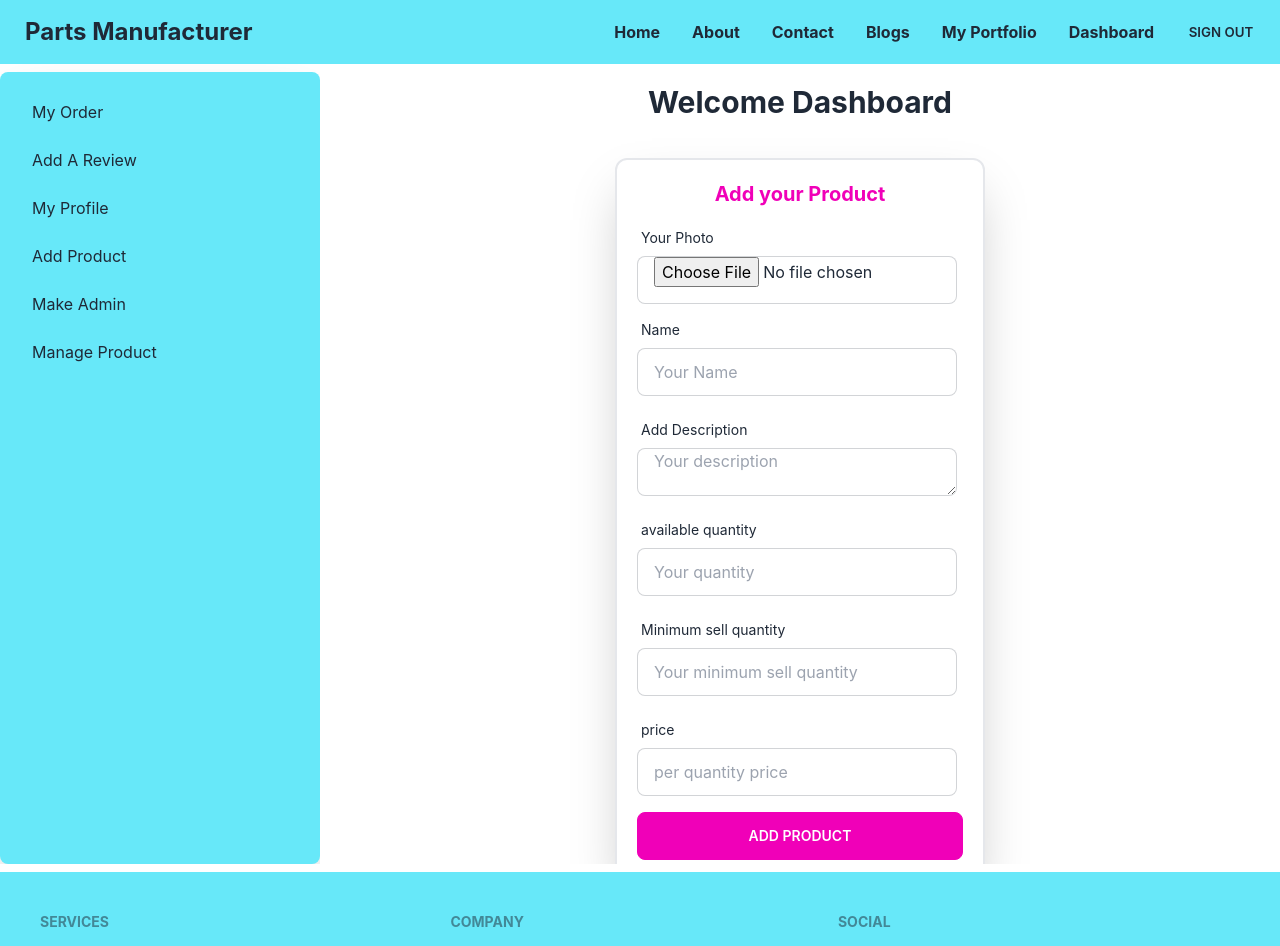
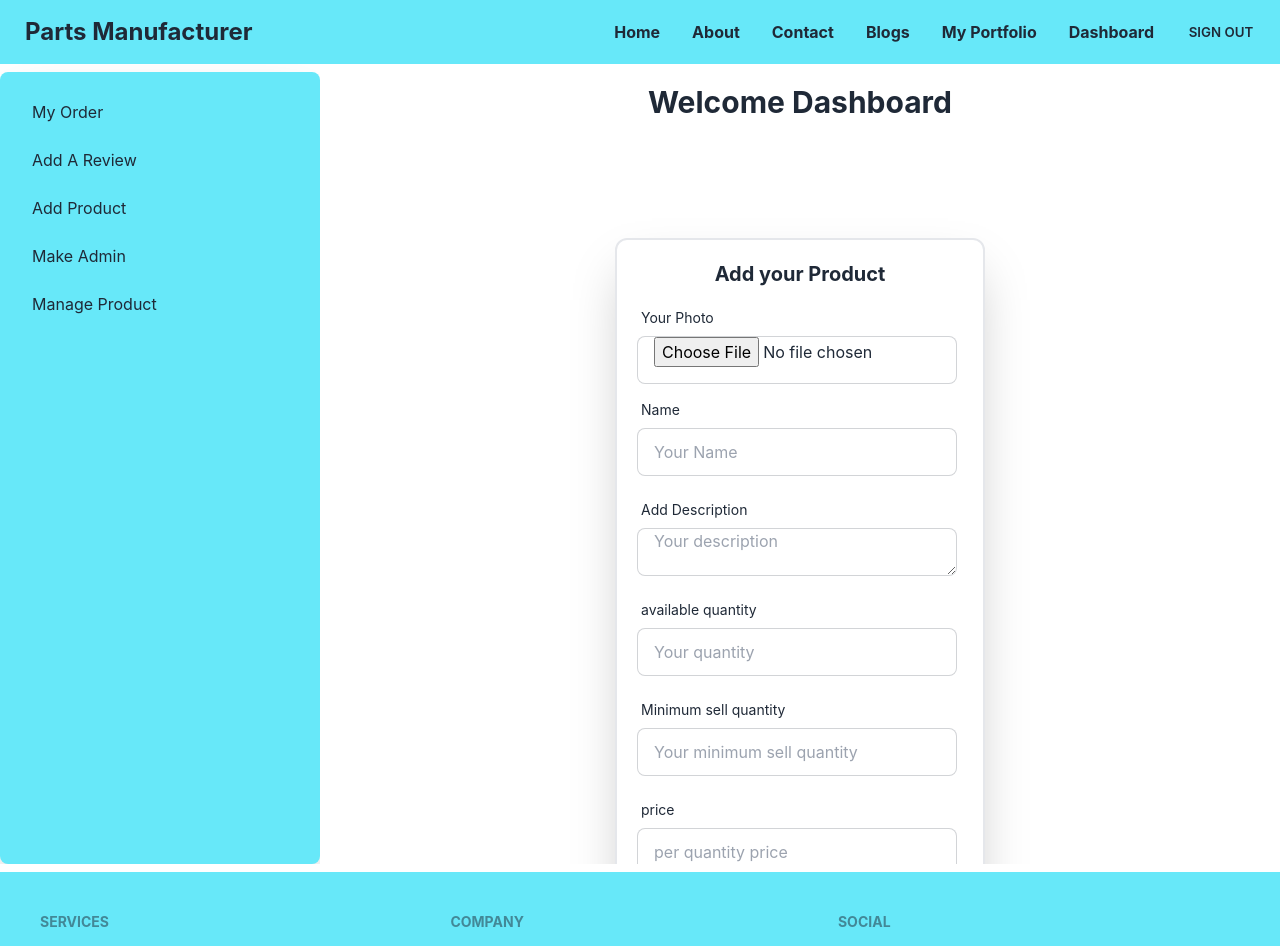
Before and after one commit to Eshita95/manufacturer-website-client, a React (Create React App) app: page /dashboard/addProduct in a window 1280 px wide. Shown: the top 946 px of the page. Built offline with nearby package versions, Linux system fonts and the light colour scheme; no server answers; sample sign-in values are in the browser's storage.

Commit message:
btn edited

```diff
--- a/src/DashBoard/AddProducts.js
+++ b/src/DashBoard/AddProducts.js
@@ -53,13 +53,13 @@ const AddProduct = () => {
             })
     }
     return (
-        <div className='flex justify-center h-screen items-center'>
+        <div className='flex justify-center h-screen items-center my-20'>
             <div className=' '>
 
                 <div className='w-[370px] p-5 border-2 shadow-2xl rounded-xl'>
 
                     <form onSubmit={handleSubmit(onSubmit)}>
-                        <h2 className='text-secondary font-bold text-center text-xl mb-3'>Add your Product</h2>
+                        <h2 className='font-bold text-center text-xl mb-3'>Add your Product</h2>
                         <div className="form-control w-full max-w-xs">
                             <label className="label">
                                 <span className="label-text">Your Photo</span>
--- a/src/DashBoard/DashBoard.js
+++ b/src/DashBoard/DashBoard.js
@@ -16,7 +16,6 @@ const DashBoard = () => {
 
                     <li><Link to='/dashboard'>My Order</Link></li>
                     <li><Link to='/dashboard/addReview'>Add A Review</Link></li>
-                    <li><Link to='/dashboard/myProfile'>My Profile</Link></li>
                     <li><Link to='/dashboard/addProduct'>Add Product</Link></li>
                     <li><Link to='/dashboard/makeAdmin'>Make Admin</Link></li>
                     <li><Link to='/dashboard/manageProduct'>Manage Product</Link></li>
--- a/src/Pages/Shared/SharedButton.js
+++ b/src/Pages/Shared/SharedButton.js
@@ -3,7 +3,7 @@ import React from 'react';
 const SharedButton = ({children}) => {
     return (
         <div>
-            <button className='btn btn-secondary w-full'>{children}</button>
+            <button className='btn w-full'>{children}</button>
         </div>
     );
 };
```
